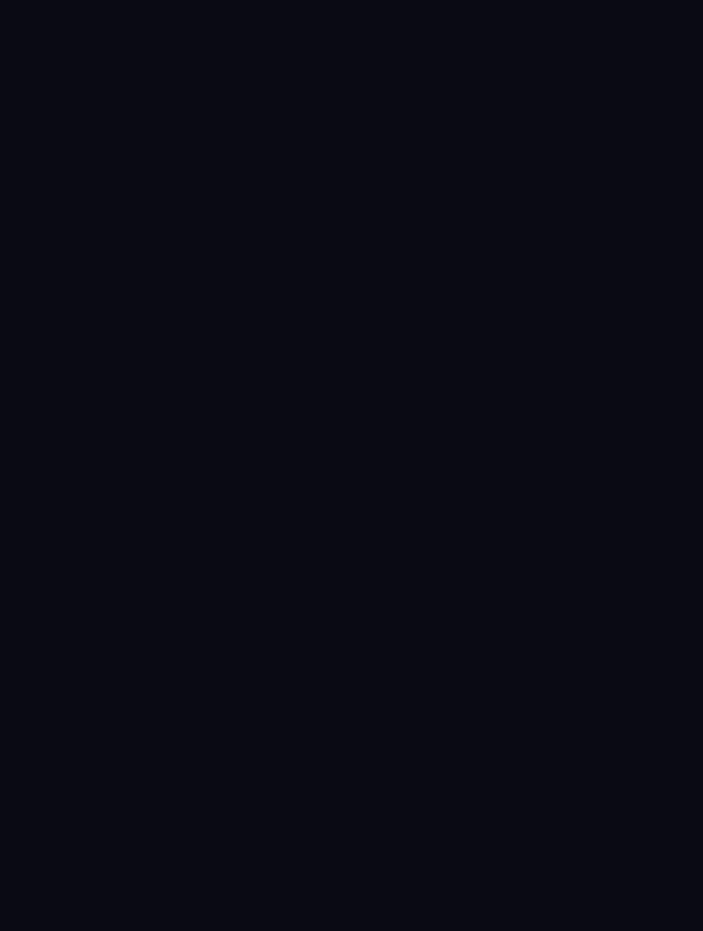
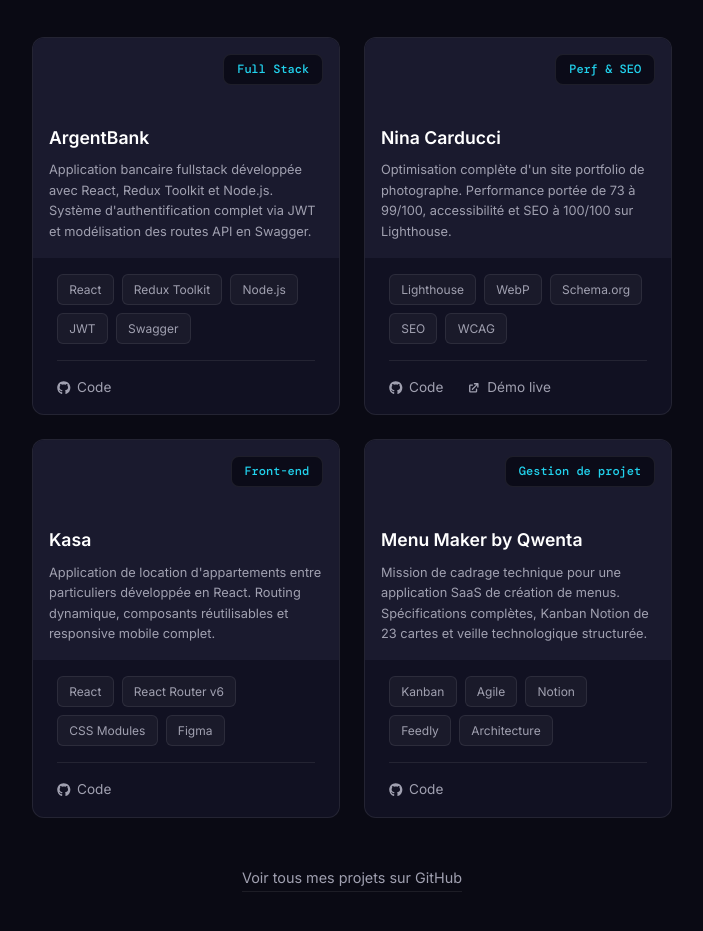
Before and after one commit to gabtoledano/portfolio, a React app: page / in a window 1280 px wide. Shown: the part 3140-4071 px from the top of the page, without its empty margins (288-991 px from the left). Before the commit the page ends 2953 px from the top, so only its background shows below. Built offline with nearby package versions, Linux system fonts and the light colour scheme; the HTML template or start-up script is replaced by a standard one.

Commit message:
feat : ajout composant Projects et ProjectCard

```diff
--- a/src/App.tsx
+++ b/src/App.tsx
@@ -2,6 +2,7 @@
 import Hero from "./components/Hero/Hero";
 import About from "./components/About/About";
 import Skills from "./components/Skills/Skills";
+import Projects from "./components/Projects/Projects";
 
 function App() {
   return (
@@ -10,6 +11,7 @@
       <Hero />
       <About />
       <Skills />
+      <Projects />
     </div>
   );
 }
--- a/src/components/Projects/ProjectCard.module.css
+++ b/src/components/Projects/ProjectCard.module.css
@@ -0,0 +1,94 @@
+.card {
+  background: var(--color-bg-card);
+  border: 1px solid var(--color-border);
+  border-radius: var(--radius-lg);
+  overflow: hidden;
+  transition: border-color var(--transition);
+}
+
+.image {
+  width: 100%;
+  height: 220px;
+  background: var(--color-bg-card-hover);
+  position: relative;
+  display: flex;
+  flex-direction: column;
+  justify-content: space-between;
+  padding: 1rem;
+}
+
+.tag {
+  position: absolute;
+  top: 1rem;
+  right: 1rem;
+  background: rgba(10, 10, 20, 0.85);
+  border: 1px solid var(--color-border);
+  color: var(--color-accent);
+  font-size: 0.75rem;
+  font-weight: 500;
+  padding: 0.3rem 0.8rem;
+  border-radius: var(--radius-md);
+  font-family: var(--font-mono);
+}
+
+.imageContent {
+  display: flex;
+  flex-direction: column;
+  gap: 0.5rem;
+  margin-top: auto;
+}
+
+.title {
+  font-size: 1.1rem;
+  font-weight: 600;
+  color: var(--color-text);
+}
+
+.description {
+  font-size: 0.8rem;
+  color: var(--color-text-muted);
+  line-height: 1.6;
+}
+
+.content {
+  padding: 1rem 1.5rem;
+  display: flex;
+  flex-direction: column;
+  gap: 1rem;
+}
+
+.stack {
+  display: flex;
+  flex-wrap: wrap;
+  gap: 0.5rem;
+}
+
+.pill {
+  background: rgba(255, 255, 255, 0.04);
+  border: 1px solid var(--color-border);
+  color: var(--color-text-muted);
+  font-size: 0.75rem;
+  padding: 0.3rem 0.7rem;
+  border-radius: var(--radius-sm);
+}
+
+.links {
+  display: flex;
+  align-items: center;
+  gap: 1.5rem;
+  padding-top: 1rem;
+  border-top: 1px solid var(--color-border);
+}
+
+.link {
+  display: flex;
+  align-items: center;
+  gap: 0.4rem;
+  color: var(--color-text-muted);
+  font-size: 0.85rem;
+  transition: color var(--transition);
+}
+
+.link:hover {
+  color: var(--color-accent);
+}
--- a/src/components/Projects/ProjectCard.tsx
+++ b/src/components/Projects/ProjectCard.tsx
@@ -0,0 +1,54 @@
+import type { FC } from "react";
+import type { Project } from "../../types";
+import styles from "./ProjectCard.module.css";
+import { FaGithub } from "react-icons/fa";
+import { HiExternalLink } from "react-icons/hi";
+
+interface ProjectCardProps {
+  project: Project;
+}
+
+const ProjectCard: FC<ProjectCardProps> = ({ project }) => {
+  return (
+    <div className={styles.card}>
+      <div className={styles.image}>
+        <span className={styles.tag}>{project.tag}</span>
+        <div className={styles.imageContent}>
+          <h3 className={styles.title}>{project.title}</h3>
+          <p className={styles.description}>{project.description}</p>
+        </div>
+      </div>
+      <div className={styles.content}>
+        <div className={styles.stack}>
+          {project.stack.map((tech) => (
+            <span key={tech} className={styles.pill}>
+              {tech}
+            </span>
+          ))}
+        </div>
+        <div className={styles.links}>
+          <a
+            href={project.githubUrl}
+            target="_blank"
+            rel="noreferrer"
+            className={styles.link}
+          >
+            <FaGithub /> Code
+          </a>
+          {project.liveUrl && (
+            <a
+              href={project.liveUrl}
+              target="_blank"
+              rel="noreferrer"
+              className={styles.link}
+            >
+              <HiExternalLink /> Démo live
+            </a>
+          )}
+        </div>
+      </div>
+    </div>
+  );
+};
+
+export default ProjectCard;
--- a/src/components/Projects/Projects.module.css
+++ b/src/components/Projects/Projects.module.css
@@ -0,0 +1,50 @@
+.projects {
+  padding: var(--spacing-xl) 20rem;
+}
+
+.sectionTitle {
+  display: flex;
+  align-items: center;
+  gap: 1rem;
+  margin-bottom: 4rem;
+}
+
+.number {
+  color: var(--color-accent);
+  font-size: 1rem;
+  font-weight: 500;
+  font-family: "DM Mono", "Courier New", monospace;
+}
+
+.sectionTitle h2 {
+  font-size: 2.5rem;
+  font-weight: 700;
+  color: var(--color-text);
+}
+
+.grid {
+  display: grid;
+  grid-template-columns: repeat(2, 1fr);
+  gap: 1.5rem;
+}
+
+.more {
+  display: flex;
+  justify-content: center;
+  margin-top: 3rem;
+}
+
+.moreLink {
+  color: var(--color-text-muted);
+  font-size: 0.9rem;
+  border-bottom: 1px solid var(--color-border);
+  padding-bottom: 2px;
+  transition:
+    color var(--transition),
+    border-color var(--transition);
+}
+
+.moreLink:hover {
+  color: var(--color-accent);
+  border-color: var(--color-accent);
+}
--- a/src/components/Projects/Projects.tsx
+++ b/src/components/Projects/Projects.tsx
@@ -0,0 +1,32 @@
+import type { FC } from "react";
+import styles from "./Projects.module.css";
+import { projects } from "../../data/projects";
+import ProjectCard from "./ProjectCard";
+
+const Projects: FC = () => {
+  return (
+    <section id="projects" className={styles.projects}>
+      <div className={styles.sectionTitle}>
+        <span className={styles.number}>03 /</span>
+        <h2>Projets</h2>
+      </div>
+      <div className={styles.grid}>
+        {projects.map((project) => (
+          <ProjectCard key={project.id} project={project} />
+        ))}
+      </div>
+      <div className={styles.more}>
+        <a
+          href="https://github.com/gabtoledano"
+          target="_blank"
+          rel="noreferrer"
+          className={styles.moreLink}
+        >
+          Voir tous mes projets sur GitHub
+        </a>
+      </div>
+    </section>
+  );
+};
+
+export default Projects;
--- a/src/data/projects.ts
+++ b/src/data/projects.ts
@@ -1,41 +1,45 @@
-import type { Project } from '../types'
+import type { Project } from "../types";
 
 export const projects: Project[] = [
   {
     id: 1,
-    title: 'ArgentBank',
-    tag: 'Full Stack',
-    description: 'Application bancaire fullstack développée avec React, Redux Toolkit et Node.js. Système d\'authentification complet via JWT et modélisation des routes API en Swagger.',
-    stack: ['React', 'Redux Toolkit', 'Node.js', 'JWT', 'Swagger'],
-    githubUrl: 'https://github.com/gabtoledano/argentbank-frontend',
-    image: '/assets/images/projects/argentbank.webp'
+    title: "ArgentBank",
+    tag: "Full Stack",
+    description:
+      "Application bancaire fullstack développée avec React, Redux Toolkit et Node.js. Système d'authentification complet via JWT et modélisation des routes API en Swagger.",
+    stack: ["React", "Redux Toolkit", "Node.js", "JWT", "Swagger"],
+    githubUrl: "https://github.com/gabtoledano/argentbank-frontend",
+    image: "/assets/images/projects/argentbank.webp",
   },
   {
     id: 2,
-    title: 'Nina Carducci',
-    tag: 'Perf & SEO',
-    description: 'Optimisation complète d\'un site portfolio de photographe. Performance portée de 73 à 99/100, accessibilité et SEO à 100/100 sur Lighthouse.',
-    stack: ['Lighthouse', 'WebP', 'Schema.org', 'SEO', 'WCAG'],
-    githubUrl: 'https://github.com/gabtoledano/ninacarducci',
-    liveUrl: 'https://gabtoledano.github.io/ninacarducci',
-    image: '/assets/images/projects/nina-carducci.webp'
+    title: "Nina Carducci",
+    tag: "Perf & SEO",
+    description:
+      "Optimisation complète d'un site portfolio de photographe. Performance portée de 73 à 99/100, accessibilité et SEO à 100/100 sur Lighthouse.",
+    stack: ["Lighthouse", "WebP", "Schema.org", "SEO", "WCAG"],
+    githubUrl: "https://github.com/gabtoledano/ninacarducci",
+    liveUrl: "https://gabtoledano.github.io/ninacarducci",
+    image: "/assets/images/projects/nina-carducci.webp",
   },
   {
     id: 3,
-    title: 'Kasa',
-    tag: 'Front-end',
-    description: 'Application de location d\'appartements entre particuliers développée en React. Routing dynamique, composants réutilisables et responsive mobile complet.',
-    stack: ['React', 'React Router v6', 'CSS Modules', 'Figma'],
-    githubUrl: 'https://github.com/gabtoledano/kasa',
-    image: '/assets/images/projects/kasa.webp'
+    title: "Kasa",
+    tag: "Front-end",
+    description:
+      "Application de location d'appartements entre particuliers développée en React. Routing dynamique, composants réutilisables et responsive mobile complet.",
+    stack: ["React", "React Router v6", "CSS Modules", "Figma"],
+    githubUrl: "https://github.com/gabtoledano/kasa",
+    image: "/assets/images/projects/kasa.webp",
   },
   {
     id: 4,
-    title: 'Menu Maker by Qwenta',
-    tag: 'Gestion de projet',
-    description: 'Mission de cadrage technique pour une application SaaS de création de menus. Spécifications complètes, Kanban Notion de 23 cartes et veille technologique structurée.',
-    stack: ['Kanban', 'Agile', 'Notion', 'Feedly', 'Architecture'],
-    githubUrl: 'https://github.com/gabtoledano/menu-maker',
-    image: '/assets/images/projects/menu-maker.webp'
-  }
-]
+    title: "Menu Maker by Qwenta",
+    tag: "Gestion de projet",
+    description:
+      "Mission de cadrage technique pour une application SaaS de création de menus. Spécifications complètes, Kanban Notion de 23 cartes et veille technologique structurée.",
+    stack: ["Kanban", "Agile", "Notion", "Feedly", "Architecture"],
+    githubUrl: "https://github.com/gabtoledano/menu-maker",
+    image: "/assets/images/projects/menu-maker.webp",
+  },
+];
```
